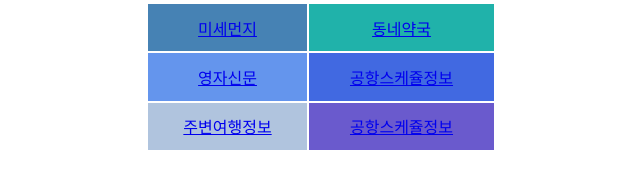
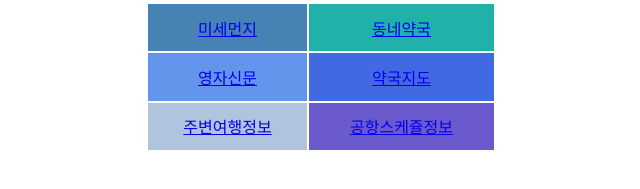
Before and after one commit to aiplushub/seikatsu, a plain HTML site: page index.html in a window 1280 px wide. Shown: the part 221-410 px from the top of the page, 319-959 px from the left. Drawn offline with nearby package versions, Linux system fonts and the light colour scheme.

Commit message:
Update index.html

```diff
--- a/index.html
+++ b/index.html
@@ -31,7 +31,7 @@
     <A HREF="sub/ennews.html" target="_blank">영자신문</A>
     </TD>
     <TD style="background-color:royalblue" align="CENTER">
-    <A HREF="flightinfo.html" target="_blank">공항스케쥴정보</A>
+    <A HREF="sub/drugwhere.html" target="_blank">약국지도</A>
     </TD>
 </TR>
 <TR>
```
